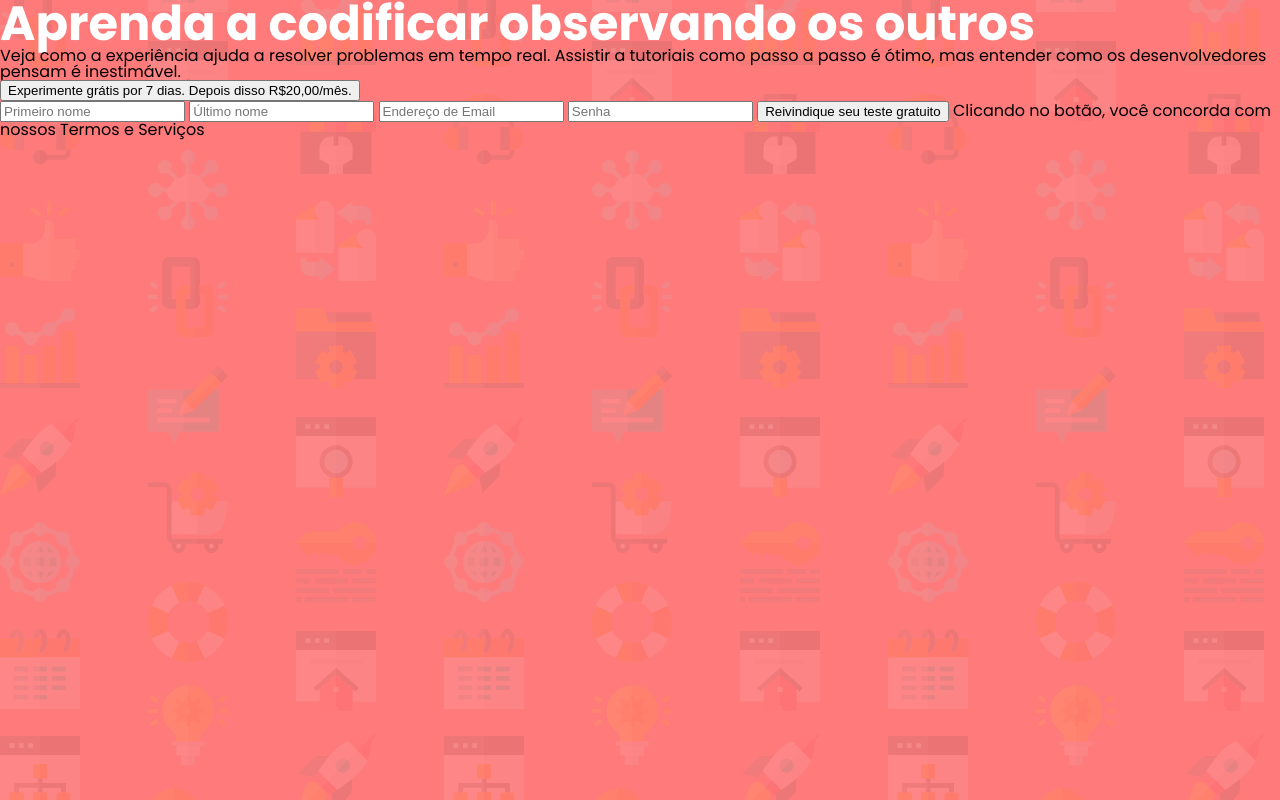
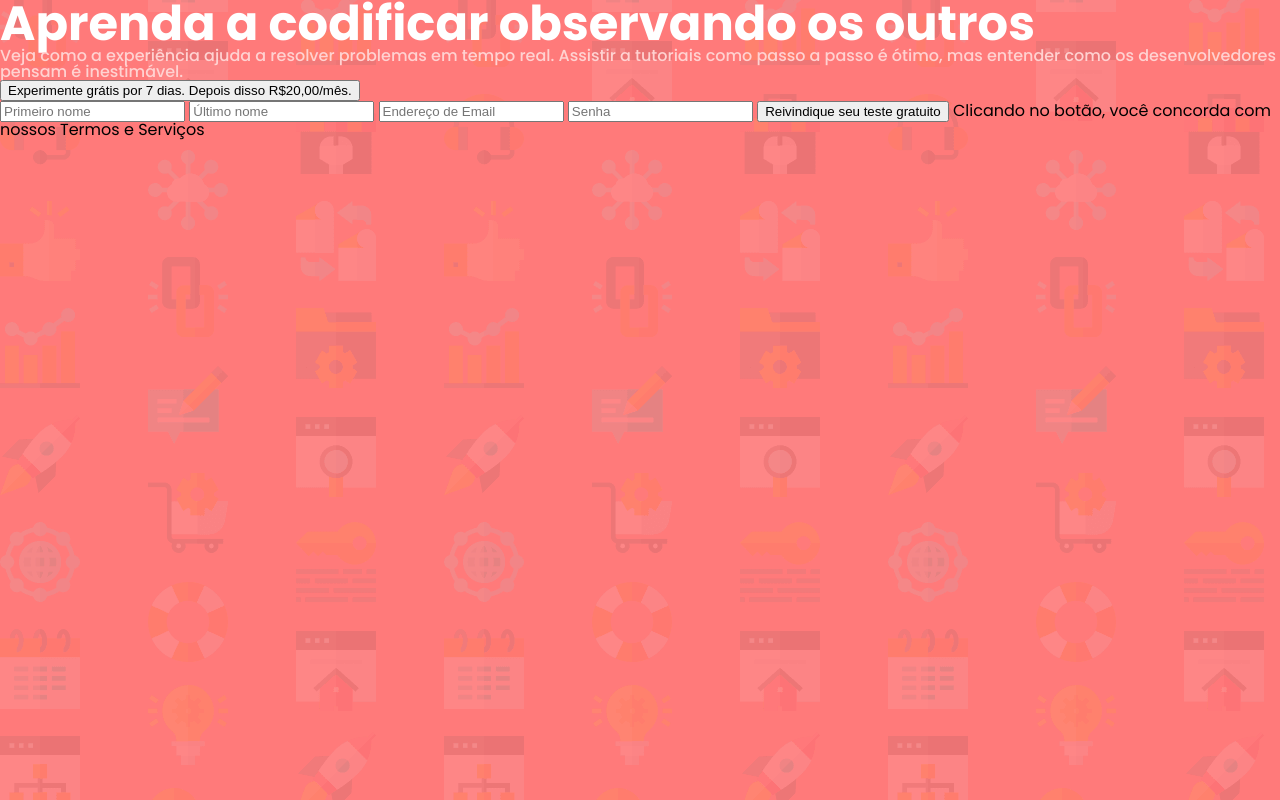
Before and after one commit to Anderson-S-Santos/pagina-com-formulario-de-inscricao, a plain HTML site: page index.html in a window 1280 px wide. Drawn offline with Linux system fonts and the light colour scheme.

Commit message:
Estilizar o parágrafo secundário

```diff
--- a/css/style.css
+++ b/css/style.css
@@ -8,6 +8,7 @@
     --azul-escuro:  hsl(249, 10%, 26%);
     --azul-acicentado: hsl(246, 25%, 77%);
     --branco: hsl(0,0%,100%);
+    --paragrafo-secundario: hsl(1.3,100%,91%);
 }
 
 body {
@@ -21,3 +22,8 @@ body {
     font-size: 3em;
     font-weight: 700;
 }
+
+.secundario {
+    font-weight: 500;
+    color: var(--paragrafo-secundario);
+}
```
Also changed, not shown: 1 other file.
